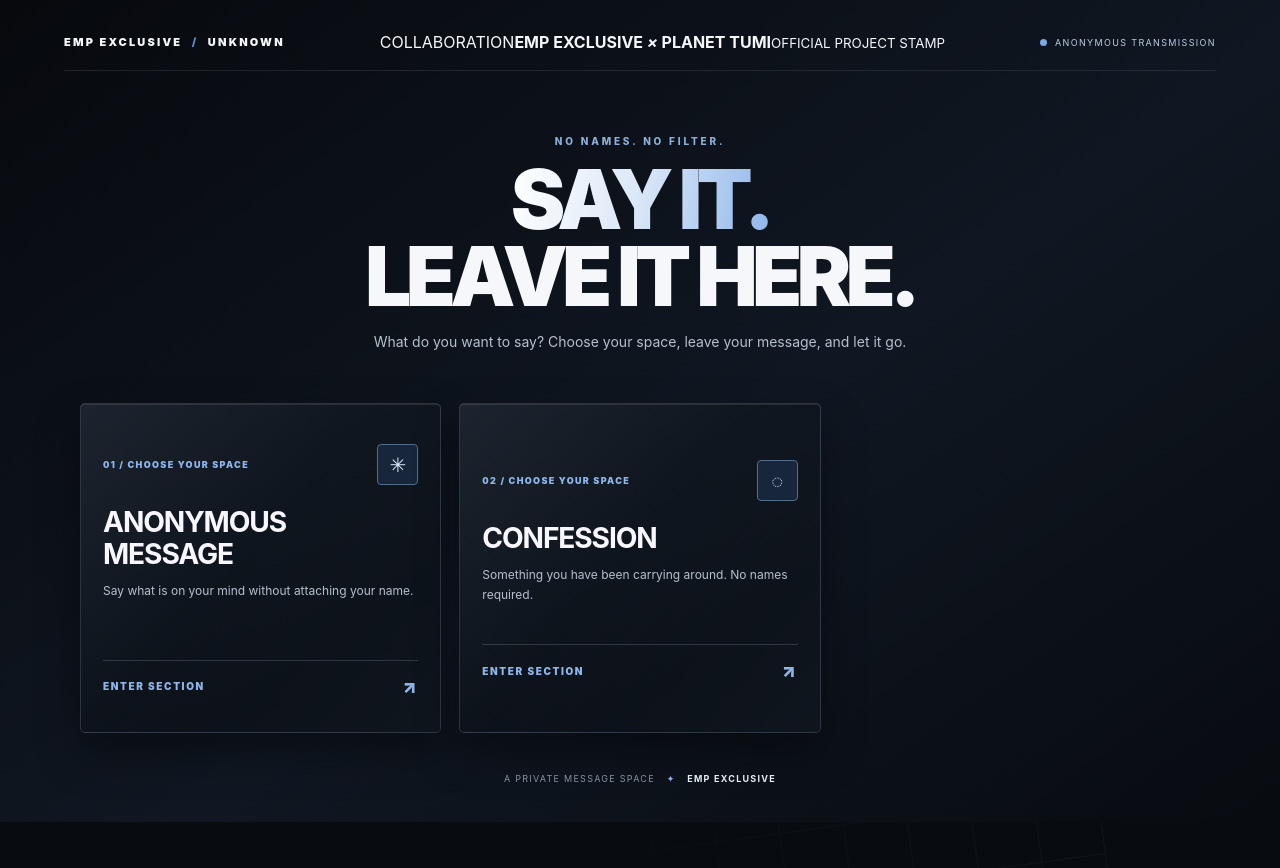
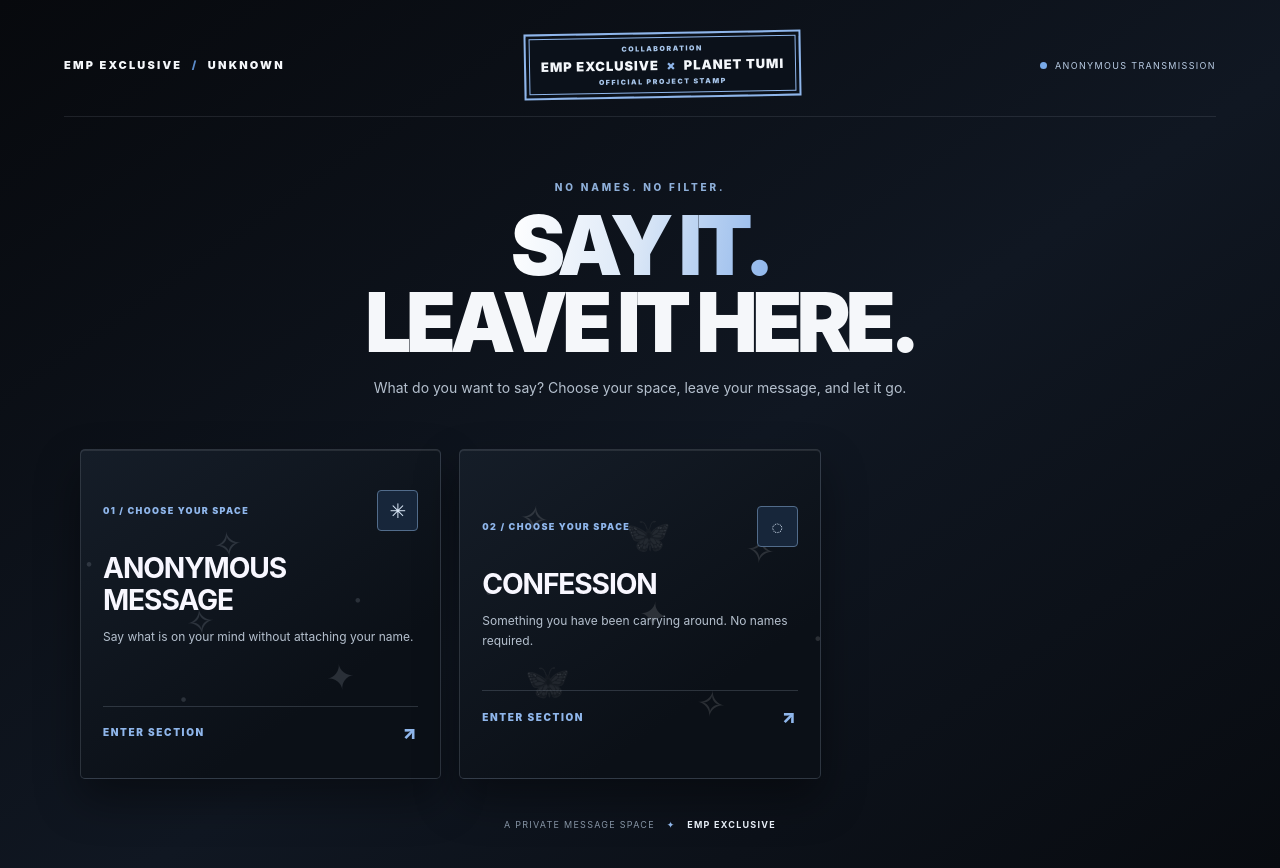
Before and after one commit to saintsavage/EMP-UNKNOWN, a Next.js app: page / in a window 1280 px wide. Before the commit the page ends 822 px from the top, so only its background shows below. Built offline with nearby package versions, Linux system fonts and the light colour scheme; no server answers.

Commit message:
Add butterfly and outer-space artwork to public category cards

```diff
--- a/app/globals.css
+++ b/app/globals.css
@@ -353,3 +353,20 @@
 .success-mark>span{border-color:#a8c9f4!important;color:#a8c9f4!important;text-shadow:none!important;box-shadow:inset 0 0 25px #8fb6eb12!important}
 .success-mark small{color:#b5c0ce}
 @media(max-width:760px){.hero{margin:40px auto 30px}.message-card{min-height:0!important}.message-card h2{font-size:23px}}
+
+
+/* Collaboration stamp + butterfly and deep-space card artwork */
+.topline{align-items:center;flex-wrap:wrap}
+.collab-stamp{display:flex;flex-direction:column;align-items:center;justify-content:center;gap:4px;padding:10px 15px;min-width:250px;border:2px solid #8fb6eb;background:#0b111a;color:#f4f7fb;text-align:center;transform:rotate(-1deg);box-shadow:inset 0 0 0 3px #0b111a,inset 0 0 0 4px #8fb6eb}
+.collab-stamp span,.collab-stamp small{font-size:7px;font-weight:900;letter-spacing:.22em;color:#a9c7ec}
+.collab-stamp strong{font-size:clamp(10px,1.1vw,13px);font-weight:1000;letter-spacing:.07em;white-space:nowrap}
+.collab-stamp strong i{font-style:normal;color:#8fb6eb;padding:0 4px}
+.category-choice{isolation:isolate}
+.category-choice:before{z-index:0!important;opacity:.8}
+.category-choice:after{z-index:0!important;filter:none!important;opacity:1!important;right:10px!important;top:auto!important;bottom:14px!important;width:auto!important;height:auto!important;border-radius:0!important;background:none!important;color:#dce7f5;font-size:clamp(68px,9vw,116px);line-height:1;pointer-events:none}
+.category-choice>*{z-index:1}
+.category-choice.design-stars:before{content:"✦      ·      ✧       ·       ✦\A   ·       ✧       ·      ✦\A ✧      ·       ✦       ·";white-space:pre;display:flex;align-items:center;justify-content:center;text-align:center;color:#dce7f5;opacity:.14;background:none!important;font-size:clamp(20px,3vw,35px);line-height:2.1;letter-spacing:.25em;transform:rotate(-8deg)}
+.category-choice.design-stars:after{content:"✦";right:24px!important;bottom:22px!important;color:#8fb6eb;font-size:clamp(55px,7vw,90px);opacity:.45!important}
+.category-choice.design-butterfly:before{content:"✧    🦋    ✧\A   ·        ✦        ·\A 🦋       ✧";white-space:pre;display:flex;align-items:center;justify-content:center;text-align:center;color:#dce7f5;opacity:.14;background:none!important;font-size:clamp(22px,3vw,36px);line-height:2.2;letter-spacing:.2em;transform:rotate(8deg);filter:grayscale(1)}
+.category-choice.design-butterfly:after{content:"🦋";right:20px!important;bottom:15px!important;font-size:clamp(55px,7vw,88px);opacity:.3!important;filter:grayscale(1)!important}
+@media(max-width:760px){.topline{align-items:center}.collab-stamp{order:3;width:100%;min-width:0;max-width:330px;margin:4px auto 0;padding:9px 12px}.collab-stamp strong{font-size:12px}.category-choice.design-stars:before,.category-choice.design-butterfly:before{font-size:22px}.category-choice:after{font-size:64px!important}}
```
